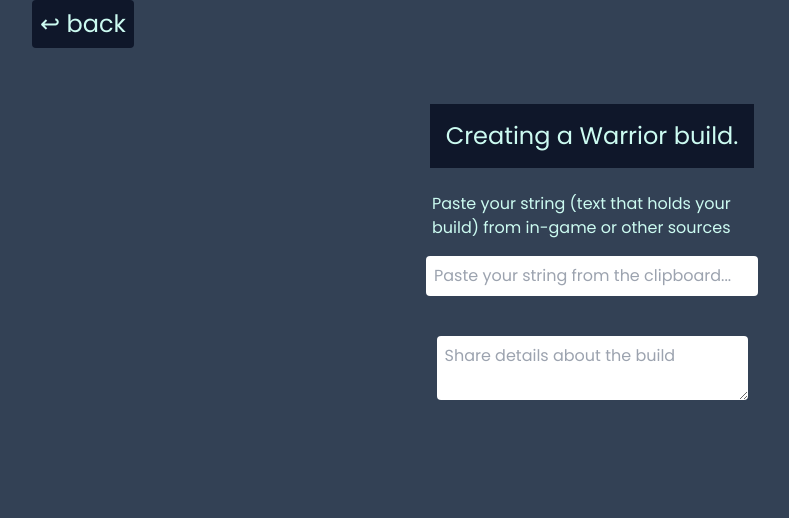
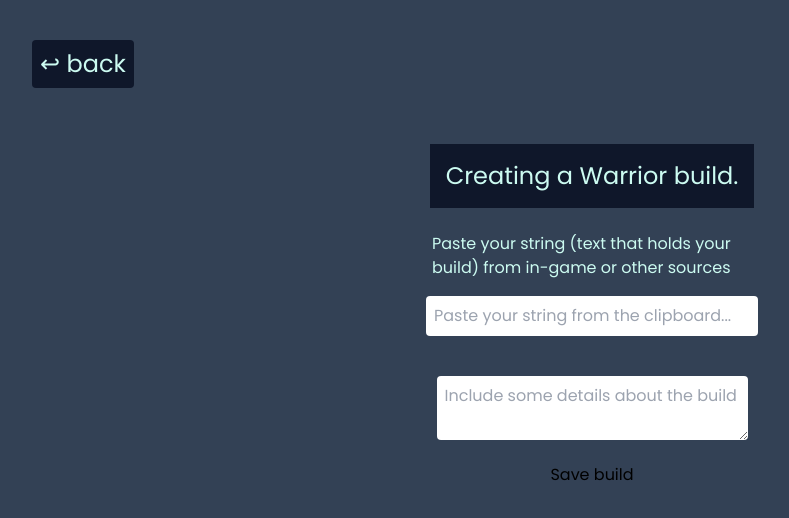
Before and after one commit to jinitsuga/share-talents, a React (Vite) app: page /create-build in a window 1280 px wide. Both pictures are taken after a click on the element "Warrior". Shown: the top 518 px of the page, without its empty margins (48-837 px from the left). Built offline with nearby package versions, Linux system fonts and the light colour scheme.

Commit message:
build creation navigation

```diff
--- a/src/Components/ChooseClass/ChooseClass.tsx
+++ b/src/Components/ChooseClass/ChooseClass.tsx
@@ -2,12 +2,24 @@ import React, { FC } from "react";
 import { classesData, Character } from "./ClassesData";
 import { Class } from "./Class";
 import { ClassForm } from "./ClassForm";
+import { useNavigate } from "react-router-dom";
 
 // Bake input + comment component into this one to maintain the same route
 
 const ChooseClass: FC = () => {
   const [buildData, setBuildData] = React.useState({ class: "" });
   const [classesShown, setClassesShown] = React.useState(true);
+
+  const navigate = useNavigate();
+
+  const handleBack = () => {
+    if (!classesShown) {
+      setClassesShown(true);
+    }
+    if (classesShown) {
+      navigate("/");
+    }
+  };
 
   const toggleClasses = () => {
     setClassesShown(!classesShown);
@@ -33,7 +45,10 @@ const ChooseClass: FC = () => {
 
   return (
     <div className={` w-screen flex flex-col justify-center items-center`}>
-      <div className="self-start ml-20 text-2xl text-teal-100 bg-slate-900 rounded p-2">
+      <div
+        onClick={handleBack}
+        className="self-start ml-20 mt-10 text-2xl text-teal-100 bg-slate-900 rounded p-2 hover:cursor-pointer hover:bg-teal-100 hover:text-slate-900"
+      >
         ↩ back
       </div>
       <div
@@ -48,7 +63,7 @@ const ChooseClass: FC = () => {
           {classBlocks}
         </div>
       </div>
-      <ClassForm character={buildData.class} />
+      <ClassForm character={buildData.class} shown={classesShown} />
     </div>
   );
 };
--- a/src/Components/ChooseClass/ClassForm.tsx
+++ b/src/Components/ChooseClass/ClassForm.tsx
@@ -2,11 +2,16 @@ import React, { FC } from "react";
 
 interface Props {
   character: string;
+  shown: boolean;
 }
 
-const ClassForm: FC<Props> = ({ character }) => {
+const ClassForm: FC<Props> = ({ character, shown }) => {
   return (
-    <form className="flex flex-col items-center justify-center m-10">
+    <form
+      className={`${
+        shown ? "hidden" : "flex"
+      }  flex-col items-center justify-center m-10`}
+    >
       <h3 className="text-teal-100 bg-slate-900 p-4 text-2xl m-4">
         Creating a {character} build.
       </h3>
@@ -27,9 +32,16 @@ const ClassForm: FC<Props> = ({ character }) => {
           spellCheck={false}
           className="m-4 rounded focus:outline-none focus:ring focus:ring-slate-900 p-2 text-base"
           maxLength={300}
-          placeholder="Share details about the build"
+          placeholder="Include some details about the build"
         ></textarea>
       </label>
+      <button
+        onClick={(e) => {
+          e.preventDefault();
+        }}
+      >
+        Save build
+      </button>
     </form>
   );
 };
```
